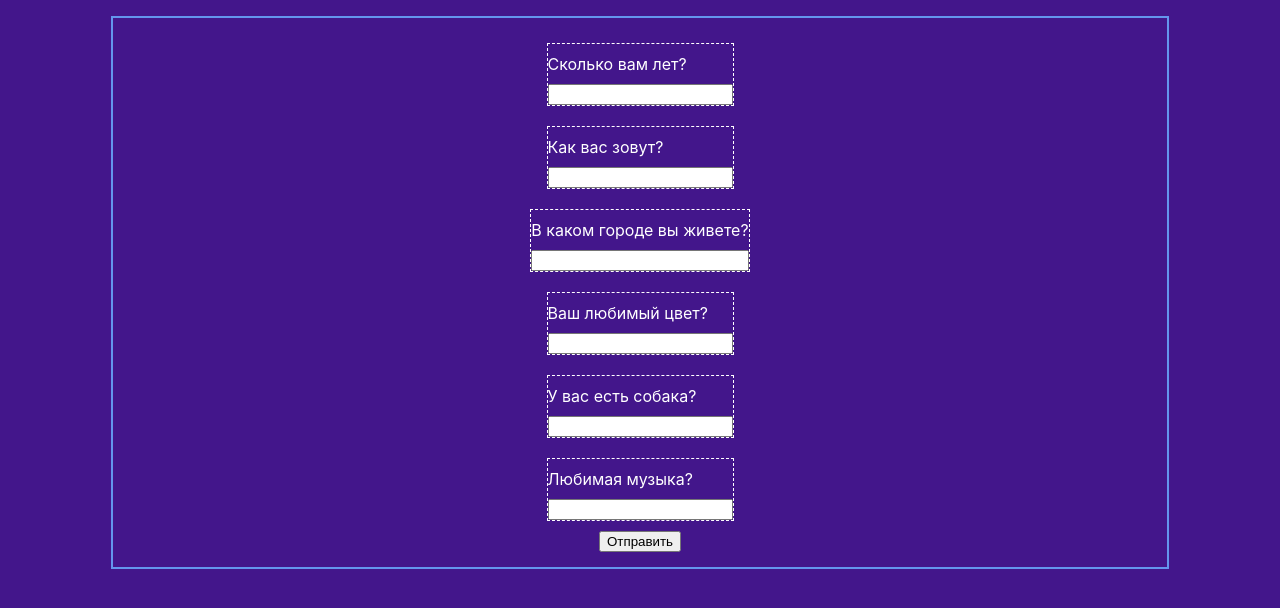
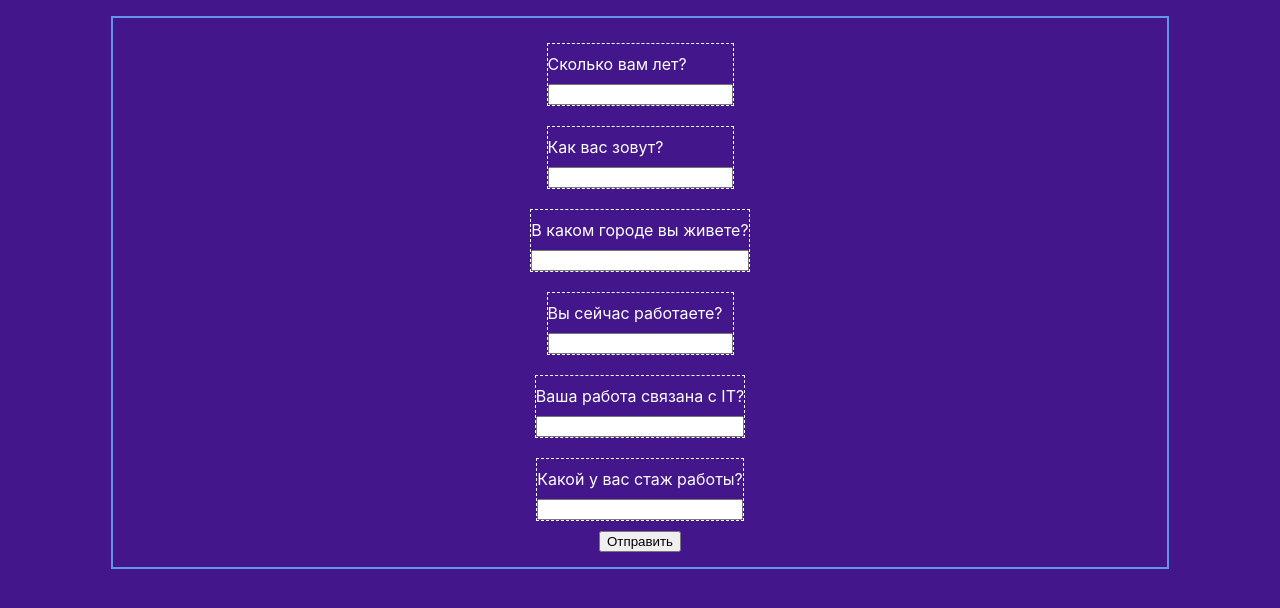
Before and after one commit to Savchhenko/React-SimpleQuestionnaire, a React (Create React App) app: page / in a window 1280 px wide. Shown: the top 608 px of the page. Built offline with nearby package versions, Linux system fonts and the light colour scheme.

Commit message:
save input's data to LocalStorage

```diff
--- a/src/App.js
+++ b/src/App.js
@@ -1,23 +1,37 @@
 import "./App.css";
 import React, { useState, useEffect } from "react";
 
-import questionsList from "./questionsList.json";
+import questionsData from "./questionsList.json";
 import QABlock from "./components/qa-block";
 
 function App() {
-    const [answers, setAnswers] = useState(null);
+    const [questionsList, setQuestionsList] = useState(null);
+    const [answers, setAnswers] = useState([]);
+    let inputElems = []; //the variable for all form's input elements
 
     useEffect(() => {
-        setAnswers(questionsList[0]);
-        console.log(answers);
+        setQuestionsList(questionsData[0]); //save JSON data for rendering questions
     }, []);
 
-    const { questions } = answers ?? {};
+    const { questions } = questionsList ?? {};
 
     const handleSubmit = (event) => {
         event.preventDefault();
-        console.log("Btn was clicked");
+        inputElems = document.querySelectorAll(".answer-input");
+        console.log('Submit button was clicked');
+        [...inputElems].forEach((elem) => {
+            setAnswers(prevValues => [...prevValues, {
+                id: prevValues.length + 1,
+                answer: elem.value
+            }]);
+        });
     };
+
+    useEffect(() => {
+        console.log("User answers: ", answers);
+        localStorage.setItem('answers', JSON.stringify(answers));
+    }, [answers]);
+
     return (
         <main>
             <form className="main-container" onSubmit={handleSubmit}>
--- a/src/questionsList.json
+++ b/src/questionsList.json
@@ -14,15 +14,15 @@
                 "id": 3
             },
             {
-                "question": "Ваш любимый цвет?",
+                "question": "Вы сейчас работаете?",
                 "id": 4
             },
             {
-                "question": "У вас есть собака?",
+                "question": "Ваша работа связана с IT?",
                 "id": 5
             },
             {
-                "question": "Любимая музыка?",
+                "question": "Какой у вас стаж работы?",
                 "id": 6
             }
         ]
```
